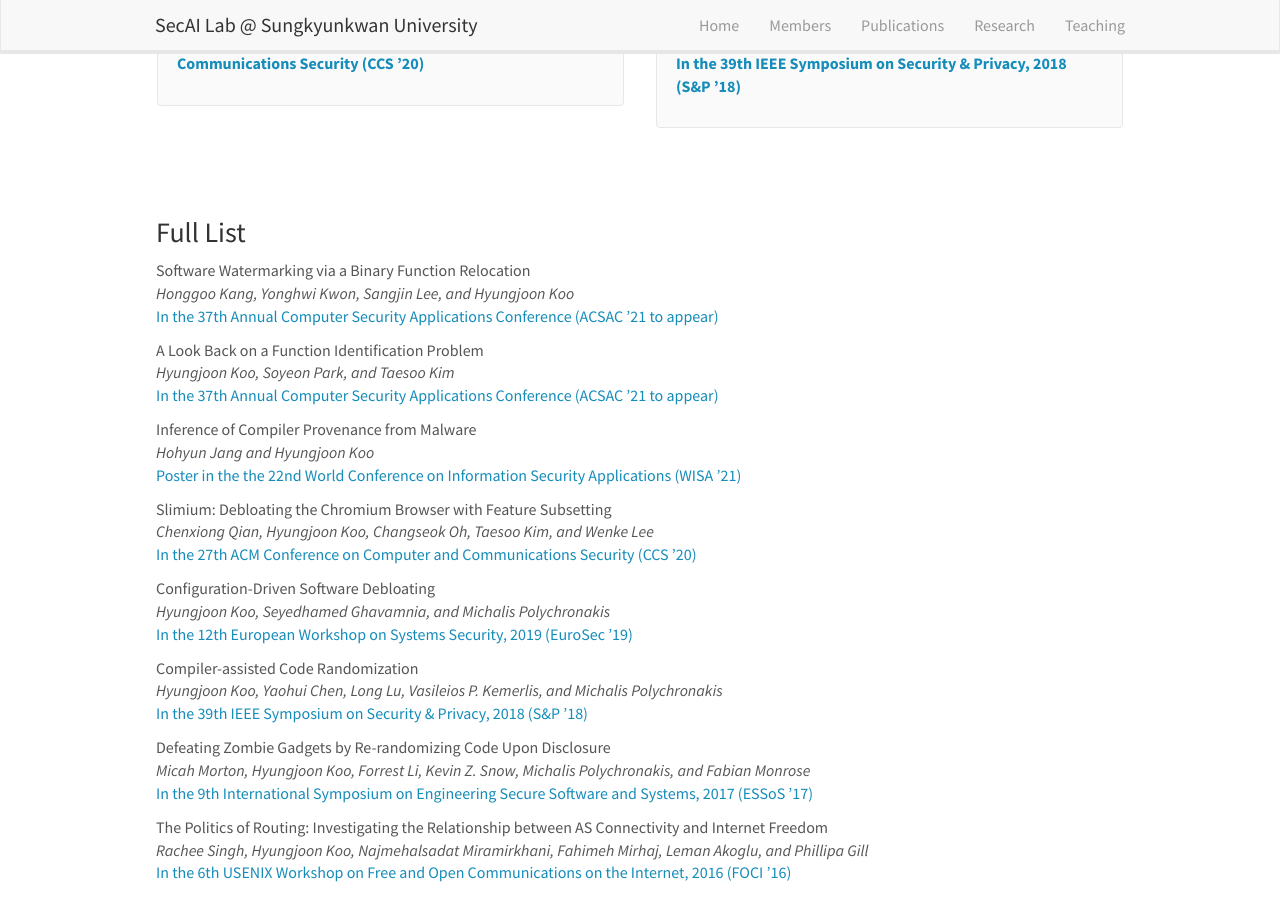
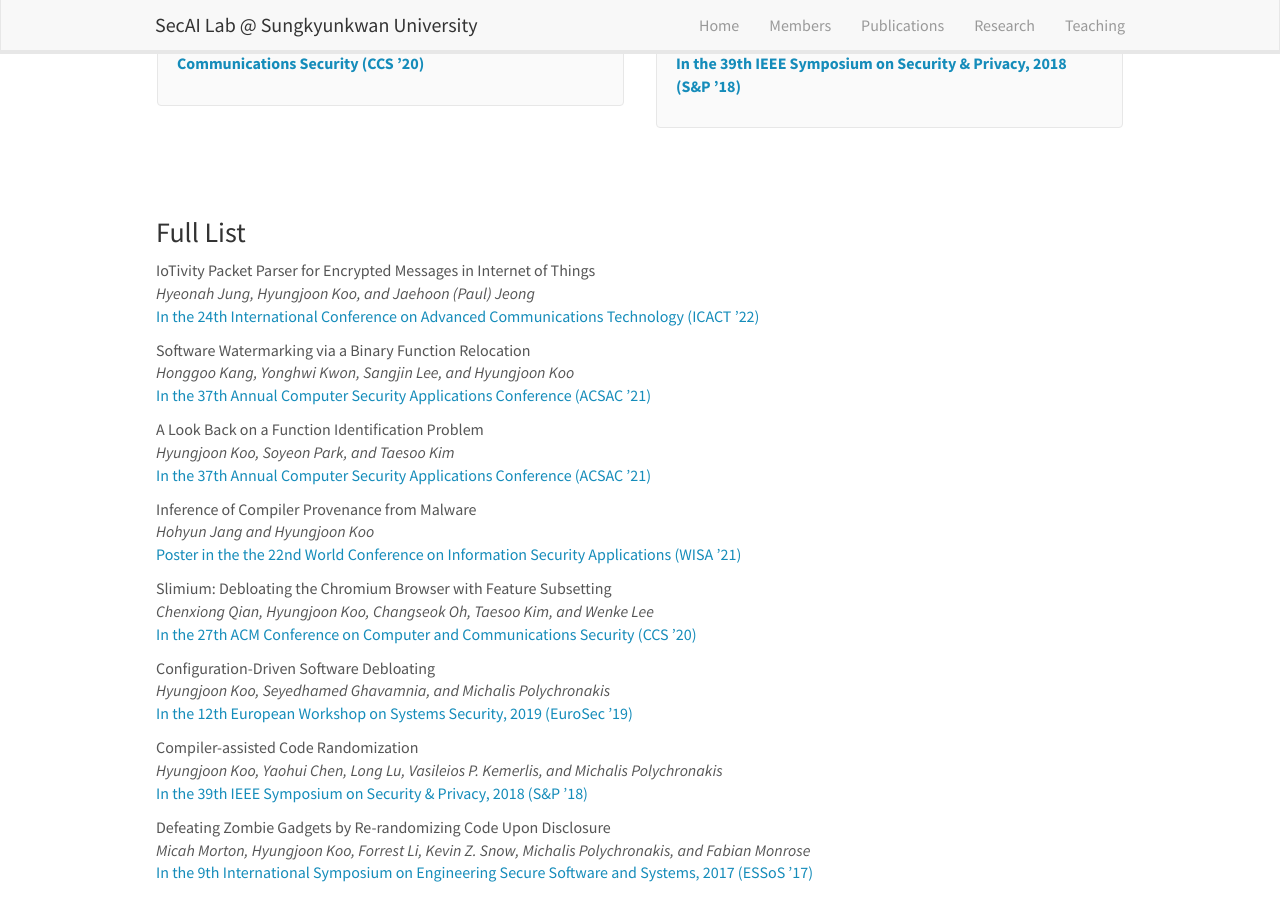
Before and after one commit to SecAI-Lab/secai-lab.github.io, a Jekyll site: the page built from _pages/publications.md, in a window 1280 px wide and 900 px high, scrolled down 1727 px. Built offline with Jekyll 4.4.1, drawn with Linux system fonts in a browser that asks for light colours; nearby versions of some CDN libraries; some of the changed text lies outside the part shown.

Commit message:
update news and publist

```diff
--- a/_data/news.yml
+++ b/_data/news.yml
@@ -1,3 +1,11 @@
+- date: Dec 17, 2021
+  headline: "The SYSU team got the 4th place (2nd place for IDS)!"
+
+- date: Dec 16, 2021
+  headline: "Our paper, IoTivity Packet Parser for Encrypted Messages in Internet of Things, has been accepted to ICACT 2022!"
+
+- date: Nov 24, 2021
+  headline: "The SYSU (united) team advances to the Cyber Security Challenge Final!"
 
 - date: Sep 1, 2021
   headline: "Our paper, Software Watermarking via a Binary Function Relocation, has been accepted to ACSAC 2021!"
--- a/_data/publist.yml
+++ b/_data/publist.yml
@@ -1,11 +1,20 @@
+- title: "IoTivity Packet Parser for Encrypted Messages in Internet of Things"
+  image:
+  description: The Internet of Things (IoT) market has been ever-growing because both the demand of smart lives and the number of mobile users keep increasing. On the other hand, IoT device manufacturers tend to employ proprietary operating systems and network protocols, which may lead device interoperability issues. The Open Connectivity Foundation (OCF) has established a standard protocol for seamless IoT communication. IoTivity is one of reference implementations that conforms to the OCF specification. IoTivity utilizes both Datagram Transport Layer Security (DTLS) and Constrained Application Protocol (CoAP) to support a lightweight and secure communication. Although a packet analysis tool like Wireshark offers a feature to decrypt messages over TLS or DTLS by feeding a session key that a Web browser records, it cannot be directly applied to IoTivity because it lacks such a tracing functionality. In this paper, we develop an IoTivity Packet Parser (IPP) for encrypted CoAP messages tailored to IoTivity. To this end, we modify IoTivity source code to extract required keys, and implement an automated CoAP parser that parses each field with the collected keys, which allows for further debugging in a handy way.
+  authors: Hyeonah Jung, Hyungjoon Koo, and Jaehoon (Paul) Jeong
+  link:
+    url: https://www.icact.org/
+    display: In the 24th International Conference on Advanced Communications Technology (ICACT ’22)
+  highlight: 0
+  news2:
 
 - title: "Software Watermarking via a Binary Function Relocation"
   image: softmark.png
   description: The ease of reproducibility of digital artifacts raises a growing concern in copyright infringement; in particular, for a software product. Software watermarking is one of the promising techniques to verify the owner of licensed software by embedding a digital fingerprint. Developing an ideal software watermark scheme is challenging because i) unlike digital media watermarking, software watermarking has to preserve the original code semantics after inserting software watermark, and ii) it requires well-balanced properties of credibility, resiliency, capacity, imperceptibility, and efficiency. We present SoftMark, a software watermarking system that leverages a function relocation where the order of functions implicitly encodes a hidden identifier. By design, SoftMark does not introduce additional structures (i.e., codes, blocks, or subroutines), being robust in unauthorized detection, while maintaining a negligible performance overhead and reasonable capacity. With various strategies against viable attacks (i.e., static binary re-instrumentation), we tackle the limitations of previous reordering-based approaches. Our empirical results demonstrate the practicality and effectiveness by successful embedding and extraction of various watermark values.
   authors: Honggoo Kang, Yonghwi Kwon, Sangjin Lee, and Hyungjoon Koo
   link:
-    url: https://www.acsac.org/
-    display: In the 37th Annual Computer Security Applications Conference (ACSAC ’21 to appear)
+    url: https://dl.acm.org/doi/abs/10.1145/3485832.3488027
+    display: In the 37th Annual Computer Security Applications Conference (ACSAC ’21)
   highlight: 1
   news2:
 
@@ -14,8 +23,8 @@
   description: A function recognition problem serves as a basis for further binary analysis and many applications. Although common challenges for function detection are well known, prior works have repeatedly claimed a noticeable result with a high precision and recall. In this paper, we aim to fill the void of what has been overlooked or misinterpreted by closely looking into the previous datasets, metrics, and evaluations with varying case studies. Our major findings are that i) a common corpus like GNU utilities is insufficient to represent the effectiveness of function identification, ii) it is difficult to claim, at least in the current form, that an ML-oriented approach is scientifically superior to deterministic ones like IDA or Ghidra, iii) the current metrics may not be reasonable enough to measure all function detection cases, iv) the capability of recognizing functions depends on each tool’s strategic or peculiar choice. We perform re-evaluation of existing approaches on our own dataset, demonstrating that not a single state-of-the-art tool dominates all the others. In conclusion, a function detection problem has not yet been fully addressed, and we need a better methodology and metric to make advances in the field of function identification.
   authors: Hyungjoon Koo, Soyeon Park, and Taesoo Kim
   link:
-    url: https://www.acsac.org/
-    display: In the 37th Annual Computer Security Applications Conference (ACSAC ’21 to appear)
+    url: https://dl.acm.org/doi/abs/10.1145/3485832.3488018
+    display: In the 37th Annual Computer Security Applications Conference (ACSAC ’21)
   highlight: 1
   news2:
 
```
